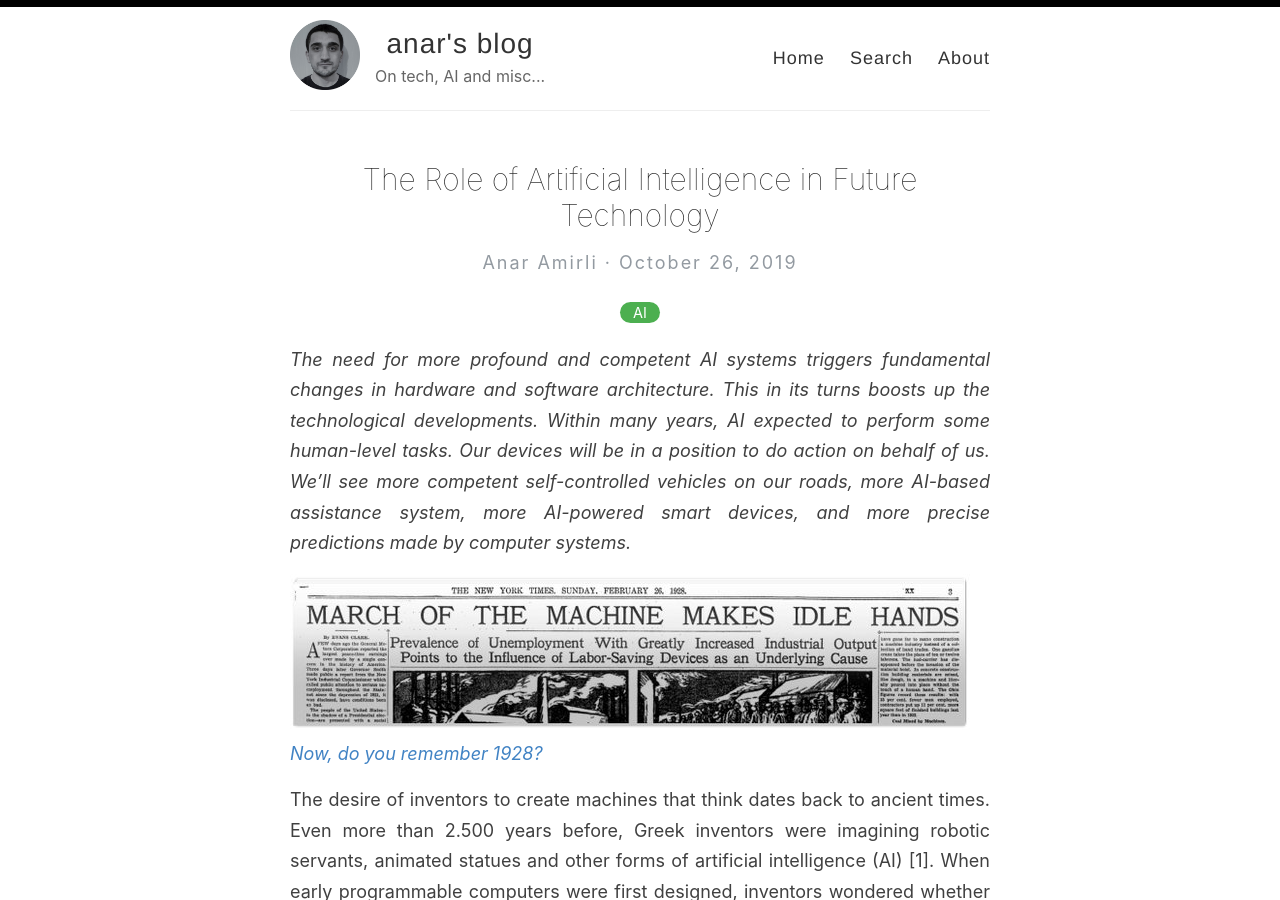
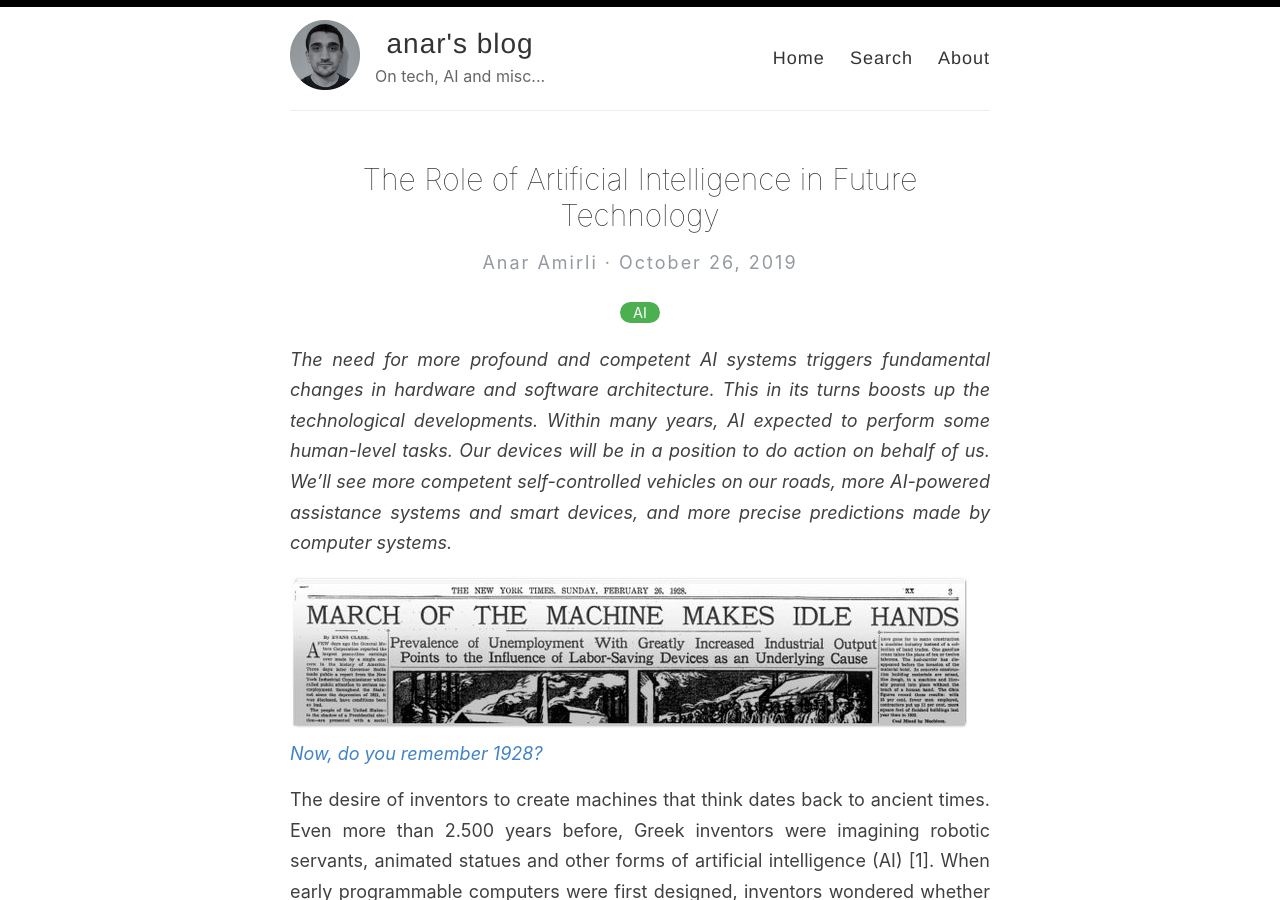
Before and after one commit to anaramirli/anaramirli.github.io, a Jekyll site: the page built from _posts/2019-10-26-the-role-of-ai-in-future.md, in a window 1280 px wide and 900 px high. Built offline with Jekyll 4.4.1, drawn with Linux system fonts in a browser that asks for light colours; comment, search, counter and statistics services are not loaded; some of the changed text lies outside the part shown.

Commit message:
Update 2019-10-26-the-role-of-ai-in-future.md

```diff
--- a/_posts/2019-10-26-the-role-of-ai-in-future.md
+++ b/_posts/2019-10-26-the-role-of-ai-in-future.md
@@ -5,7 +5,7 @@
 ---
 
 
-*The need for more profound and competent AI systems triggers fundamental changes in hardware and software architecture. This in its turns boosts up the technological developments. Within many years, AI expected to perform some human-level tasks. Our devices will be in a position to do action on behalf of us. We’ll see more competent self-controlled vehicles on our roads, more AI-based assistance system, more AI-powered smart devices, and more precise predictions made by computer systems.*
+*The need for more profound and competent AI systems triggers fundamental changes in hardware and software architecture. This in its turns boosts up the technological developments. Within many years, AI expected to perform some human-level tasks. Our devices will be in a position to do action on behalf of us. We’ll see more competent self-controlled vehicles on our roads, more AI-powered assistance systems and smart devices, and more precise predictions made by computer systems.*
 
 [![](/images/1928.jpg)*Now, do you remember 1928?*](https://twitter.com/fchollet/status/1130197913110319104)
 <br>
@@ -22,7 +22,7 @@
 
 The new generations of networks technologies and mobile applications have already transformed our approach toward technology. All these developments accelerate advances in robotics as well as the IoT which enable us to communicate and interact with physical devices over the Internet. On the other hand, the cost of computation and storage for deep neural networks and other complex AI paradigms are usually high to deploy them into to the devices with limited computing capabilities such as wearables devices, smartphones, and other embedded systems. As the complexity of deep neural networks increases, it becomes more expensive to compute these algorithms with limited devices. In recent years, two main directions of study have been explored to reduce the cost of computation: developing the optimal design of hardware architecture systems that are able to operate complex computations [28] reducing the cost of the neural network by changing neural networks structure [30, 31]. As a matter of fact, it seems, AI not only will bring effective gains in robotics and IoT, but it will also be nontrivial reason to the developments in hardware systems.
 
-The need for more profound and competent AI systems triggers fundamental changes in hardware and software architecture. This in its turns boosts up the technological developments. Within many years, AI expected to perform some human-level tasks. Our devices will be in a position to do action on behalf of us. We’ll see more competent self-controlled vehicles on our roads, more AI-based assistance system, more AI-powered smart devices, and more precise predictions made by computer systems.
+The need for more profound and competent AI systems triggers fundamental changes in hardware and software architecture. This in its turns boosts up the technological developments. Within many years, AI expected to perform some human-level tasks. Our devices will be in a position to do action on behalf of us. We’ll see more competent self-controlled vehicles on our roads, more AI-powered assistance systems and smart devices, and more precise predictions made by computer systems.
 
 <br>
 <br>
```
